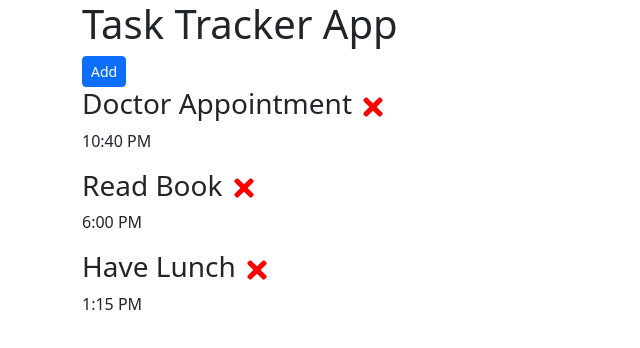
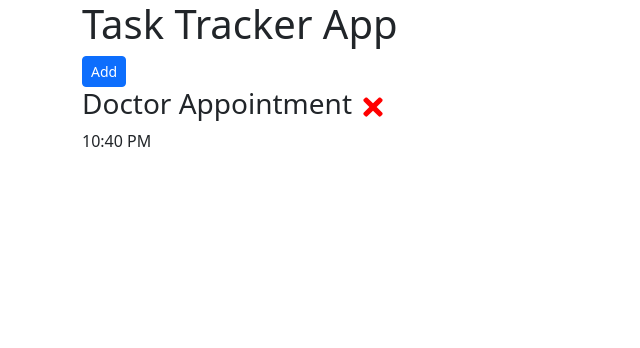
Before and after one commit to ShehrozIrfan/react-essential-training, a React (Create React App) app in the folder task_tracker/: page / in a window 1280 px wide. Shown: the top 348 px of the page, without its empty margins (0-640 px from the left). Built offline with nearby package versions, Linux system fonts and the light colour scheme; data requests are answered from the project's data file.

Commit message:
[Task Tracker] Delete the task from the json server

```diff
--- a/task_tracker/db.json
+++ b/task_tracker/db.json
@@ -5,18 +5,6 @@
       "text": "Doctor Appointment",
       "date": "10:40 PM",
       "reminder": true
-    },
-    {
-      "id": 2,
-      "text": "Read Book",
-      "date": "6:00 PM",
-      "reminder": true
-    },
-    {
-      "id": 3,
-      "text": "Have Lunch",
-      "date": "1:15 PM",
-      "reminder": true
     }
   ]
 }
--- a/task_tracker/src/App.js
+++ b/task_tracker/src/App.js
@@ -25,7 +25,10 @@
     return data;
   };
 
-  const handleDelete = (id) => {
+  const handleDelete = async (id) => {
+    await fetch(`http://localhost:5000/tasks/${id}`, {
+      method: "DELETE",
+    });
     setTasks(tasks.filter((task) => task.id !== id));
   };
 
```
